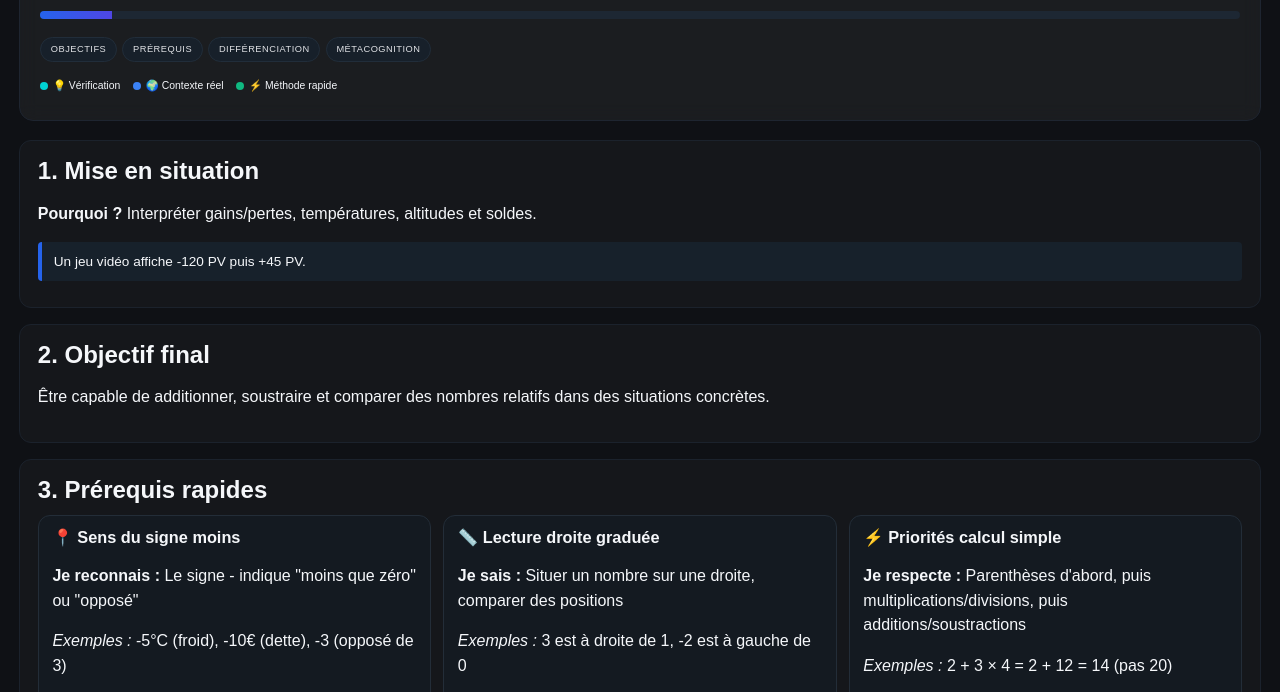
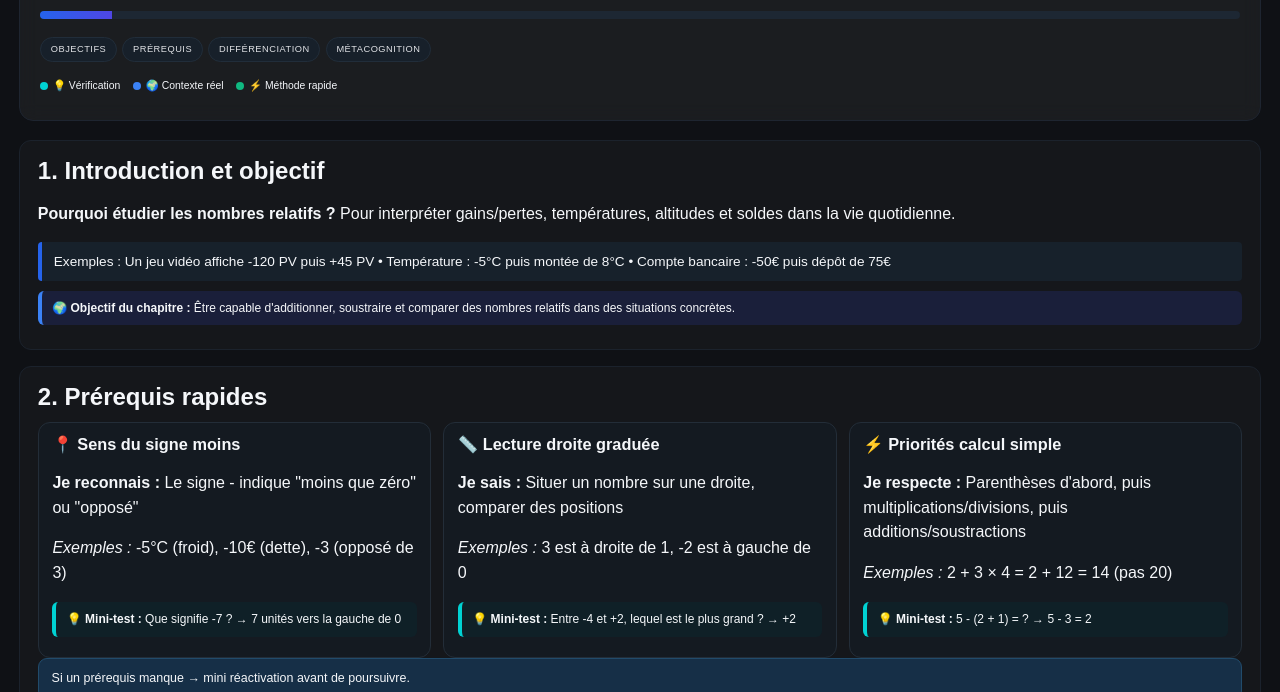
Before and after one commit to geo92fr-dev/Learning, a plain HTML site: page College_4ieme_Maths/01_Nombres_relatifs/cours/cours_principal.html in a window 1280 px wide. Shown: the part 106-798 px from the top of the page. Drawn offline with Linux system fonts and the light colour scheme.

Commit message:
Consolidation des sections d'introduction pour meilleure cohérence pédagogique
- Fusion 'Mise en situation' et 'Objectif final' en section unique 'Introduction et objectif'
- Ajout d'exemples concrets multiples dans l'introduction (jeu vidéo, température, banque)
- Application du style tip-context à l'énoncé de l'objectif
- Renumérotation des sections suivantes (32)
- Réduction de la charge cognitive et amélioration de la navigation

```diff
--- a/College_4ieme_Maths/01_Nombres_relatifs/cours/cours_principal.html
+++ b/College_4ieme_Maths/01_Nombres_relatifs/cours/cours_principal.html
@@ -64,9 +64,12 @@ function toggleSolution(id){const el=document.getElementById(id);if(!el)return;e
   <div class='legend-item'><div class='legend-dot dot-method'></div><span>⚡ Méthode rapide</span></div>
  </div>
 </header>
-<section><h2>1. Mise en situation</h2><p><strong>Pourquoi ?</strong> Interpréter gains/pertes, températures, altitudes et soldes.</p><blockquote>Un jeu vidéo affiche -120 PV puis +45 PV.</blockquote></section>
-<section><h2>2. Objectif final</h2><p>Être capable de additionner, soustraire et comparer des nombres relatifs dans des situations concrètes.</p></section>
-<section><h2>3. Prérequis rapides</h2>
+<section><h2>1. Introduction et objectif</h2>
+ <p><strong>Pourquoi étudier les nombres relatifs ?</strong> Pour interpréter gains/pertes, températures, altitudes et soldes dans la vie quotidienne.</p>
+ <blockquote>Exemples : Un jeu vidéo affiche -120 PV puis +45 PV • Température : -5°C puis montée de 8°C • Compte bancaire : -50€ puis dépôt de 75€</blockquote>
+ <div class='tip-context'>🌍 <strong>Objectif du chapitre :</strong> Être capable d'additionner, soustraire et comparer des nombres relatifs dans des situations concrètes.</div>
+</section>
+<section><h2>2. Prérequis rapides</h2>
  <div class='grid-auto'>
   <div class='card'>
    <h3>📍 Sens du signe moins</h3>
```
